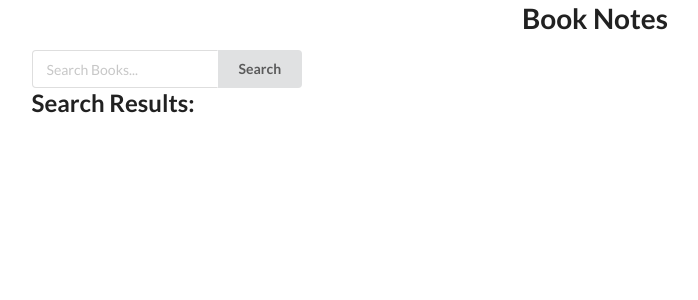
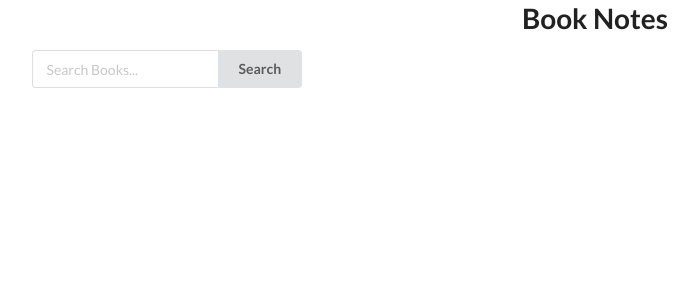
Before and after one commit to jayaramsivaramannair/book_notes, a React (Create React App) app: page / in a window 1280 px wide. Shown: the top 300 px of the page, without its empty margins (45-743 px from the left). Built offline with nearby package versions, Linux system fonts and the light colour scheme.

Commit message:
Addressed the undefined error while fetching results

```diff
--- a/src/App.js
+++ b/src/App.js
@@ -5,17 +5,22 @@ import Results from './Components/Results.js'
 function App() {
 
   const [results, setResults] = useState([])
+  const [loading, setLoading] = useState(false)
 
   const assignResults = (results) => {
     setResults(results)
+  }
+
+  const changeLoadingStatus = (status) => {
+    setLoading(status)
   }
 
 
   return (
     <div className="App ui container">
       <h1>Book Notes</h1>
-      <Search assignResults={assignResults} />
-      <Results bookResults={results} />
+      <Search assignResults={assignResults} setLoading={changeLoadingStatus} loading={loading} />
+      <Results bookResults={results} loading={loading} />
     </div>
   );
 }
--- a/src/Components/BookCard.js
+++ b/src/Components/BookCard.js
@@ -1,17 +1,18 @@
 import React from 'react'
 
 export default function BookCard({ result }) {
-    console.log(result)
 
-    if (!result || !result.volumeInfo.imageLinks.hasOwnProperty('thumbnail')) {
+    if (typeof result === 'undefined') {
         return <p> There is no image to display </p>
     }
+
+
     return (
         < div >
             {
-                (result.volumeInfo.imageLinks.thumbnail) ?
-                    <img alt={result.volumeInfo.title} src={result.volumeInfo.imageLinks.thumbnail} /> :
-                    "There is no image to display"
+                (typeof result.volumeInfo.imageLinks !== 'undefined') ?
+                    <img alt={result.volumeInfo.title} src={result.volumeInfo.imageLinks.thumbnail} />
+                    : 'There is no image to display!'
             }
         </div>
     )
--- a/src/Components/Results.js
+++ b/src/Components/Results.js
@@ -1,16 +1,16 @@
 import React from 'react'
 import BookCard from './BookCard.js'
 
-export default function Results({ bookResults }) {
-    if (!bookResults) {
-        <p>There are no results to display</p>
+export default function Results({ bookResults, loading }) {
+    if (loading && bookResults.length < 10) {
+        return <p>Loading Results...</p>
     }
+
     return (
-        <div>
-            <h2>Search Results:</h2>
+        <div className="results">
             {bookResults &&
                 bookResults.map((result, index) => {
-                    return <BookCard key={index} result={result} />
+                    return <BookCard key={index} result={result} loading={loading} />
                 })}
         </div>
     )
--- a/src/Components/Search.js
+++ b/src/Components/Search.js
@@ -3,7 +3,7 @@ import axios from 'axios'
 
 const API = 'AIzaSyBVrXAK-6urEQXprz3uJMZOomYQwgXtj0Y'
 
-export default function Search({ assignResults }) {
+export default function Search({ assignResults, setLoading, loading }) {
 
     const [term, setTerm] = useState("")
 
@@ -14,12 +14,18 @@ export default function Search({ assignResults }) {
     }
 
     const handleSearch = async (event) => {
+        assignResults([])
         console.log('Button Clicked!')
+        setLoading(true)
         const books = await axios.get(`https://www.googleapis.com/books/v1/volumes?q=${term}&key=${API}`)
         //Picks the first result from the results
         console.log(books.data.items)
+        if (books.data.items.length === 10) {
+            setLoading(false)
+        }
         assignResults(books.data.items)
     }
+
     return (
         <div className="ui action input">
             <input
--- a/src/index.css
+++ b/src/index.css
@@ -10,3 +10,9 @@ code {
 h1 {
   text-align: center;
 }
+
+.results {
+  display: grid;
+  margin-top: 10px;
+  grid-template-columns: 1fr 1fr 1fr;
+}
```
